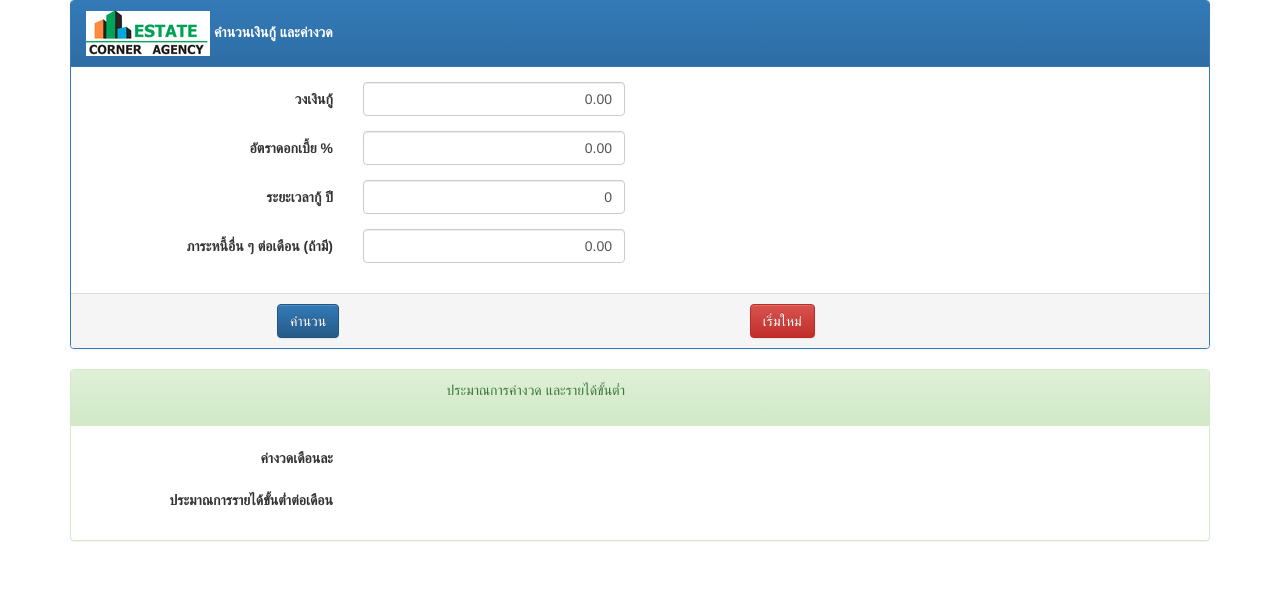
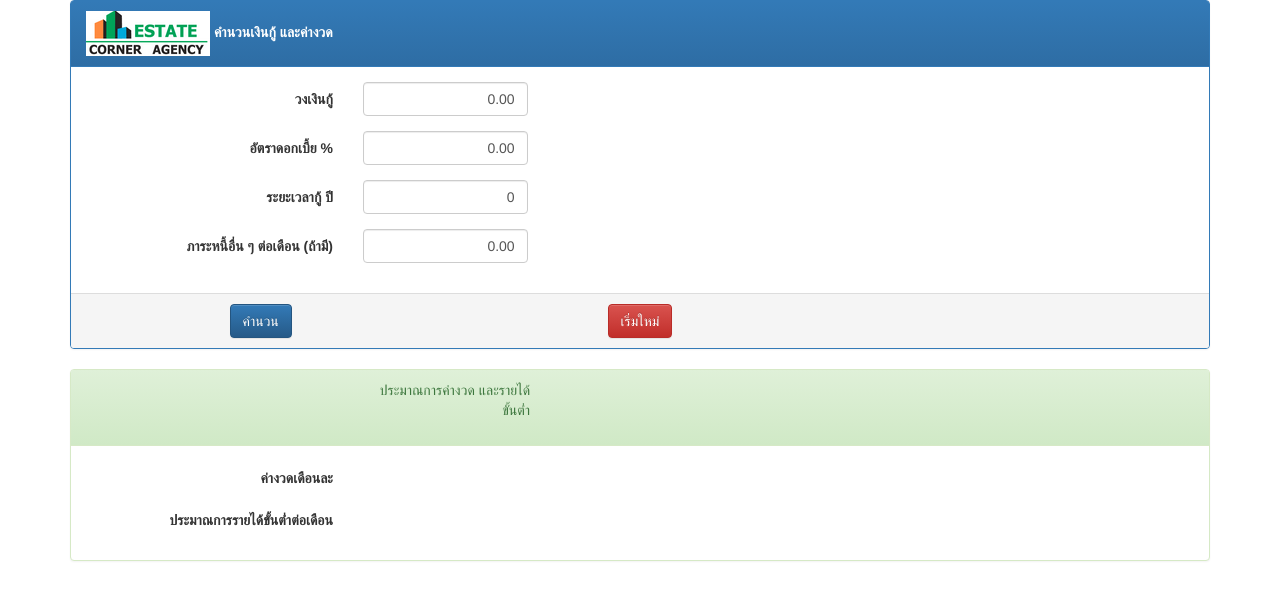
Before and after one commit to tonginbox/tonginbox.github.io, a plain HTML site: page thailoan_cal.html in a window 1280 px wide. Drawn offline with nearby package versions, Linux system fonts and the light colour scheme.

Commit message:
Adjust column width for number boxes

```diff
--- a/thailoan_cal.html
+++ b/thailoan_cal.html
@@ -29,27 +29,27 @@
 
               <div class="form-group">
                 <label class="control-label col-md-3 col-sm-4"> วงเงินกู้ </label>
-                <div class="col-md-3 col-sm-6">
+                <div class="col-md-2 col-sm-6">
                   <input type="text" class="form-control number-format-2d text-right" id="value-1" value="0">
                 </div>
               </div>
 
               <div class="form-group">
                 <label class="control-label col-md-3 col-sm-4"> อัตราดอกเบี้ย % </label>
-                <div class="col-md-3 col-sm-6">
+                <div class="col-md-2 col-sm-6">
                   <input type="text" class="form-control number-format-2d text-right" id="value-2" value="0">
                 </div>
               </div>
 
               <div class="form-group">
                 <label class="control-label col-md-3 col-sm-4"> ระยะเวลากู้ ปี </label>
-                <div class="col-md-3 col-sm-6">
+                <div class="col-md-2 col-sm-6">
                   <input type="text" class="form-control number-format-0d text-right" id="value-3" value="0">
                 </div>
               </div>
               <div class="form-group">
                 <label class="control-label col-md-3 col-sm-4"> ภาระหนี้อื่น ๆ ต่อเดือน (ถ้ามี) </label>
-                <div class="col-md-3 col-sm-6">
+                <div class="col-md-2 col-sm-6">
                   <input type="text" class="form-control number-format-2d text-right" id="value-4" value="0">
                 </div>
               </div>
@@ -57,10 +57,10 @@
           </div> <!-- penel-body -->
           <div class="panel-footer">
             <div class="row">
-              <div class="col-xs-5 text-center">
+              <div class="col-xs-4 text-center">
                 <button type="button" id="cal_button" class="btn btn-primary">คำนวน</button>
               </div>
-              <div class="col-xs-5 text-center">
+              <div class="col-xs-4 text-center">
                 <button type="reset" class="btn btn-danger">เริ่มใหม่</button>
               </div>
             </div>
@@ -70,7 +70,7 @@
           <div class="panel-heading">
             <div class="form-group">
               <label class="control-label col-md-3 col-sm-4 col-xs-4"> </label>
-              <div class="col-md-3 col-sm-4 col-xs-6">
+              <div class="col-md-2 col-sm-4 col-xs-6">
                 <div class="text-right"> ประมาณการค่างวด และรายได้ขั้นต่ำ </div>
               </div>
             </div>
@@ -79,14 +79,14 @@
             <div class="row">
               <div class="form-group">
                 <label class="control-label col-md-3 col-sm-4 col-xs-4"> ค่างวดเดือนละ </label>
-                <div class="col-md-3 col-sm-4 col-xs-6">
+                <div class="col-md-2 col-sm-4 col-xs-6">
                   <div id="output1" class="text-right"> </div>
                 </div>
               </div>
 
               <div class="form-group">
                 <label class="control-label col-md-3 col-sm-4 col-xs-4"> ประมาณการรายได้ขั้นต่ำต่อเดือน</label>
-                <div class="col-md-3 col-sm-4 col-xs-6">
+                <div class="col-md-2 col-sm-4 col-xs-6">
                   <div id="output2" class="text-right"> </div>
                 </div>
 
```
Also changed, not shown: thaitax_m48.html (+12 -12 lines).
